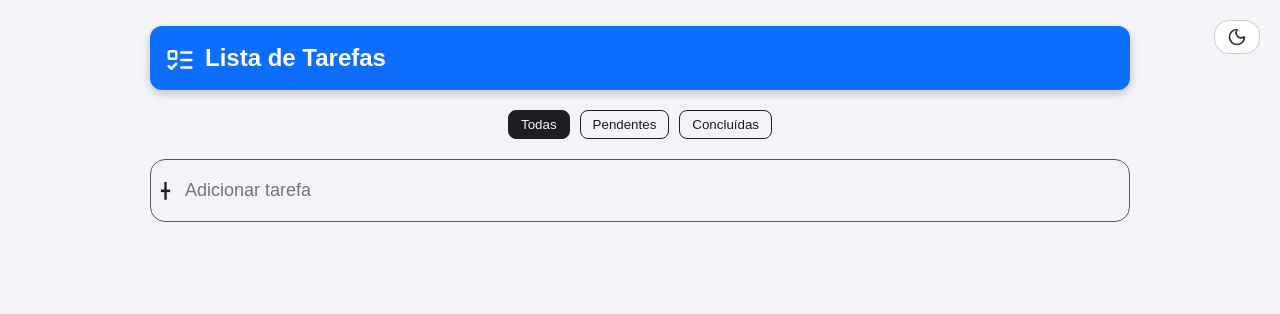
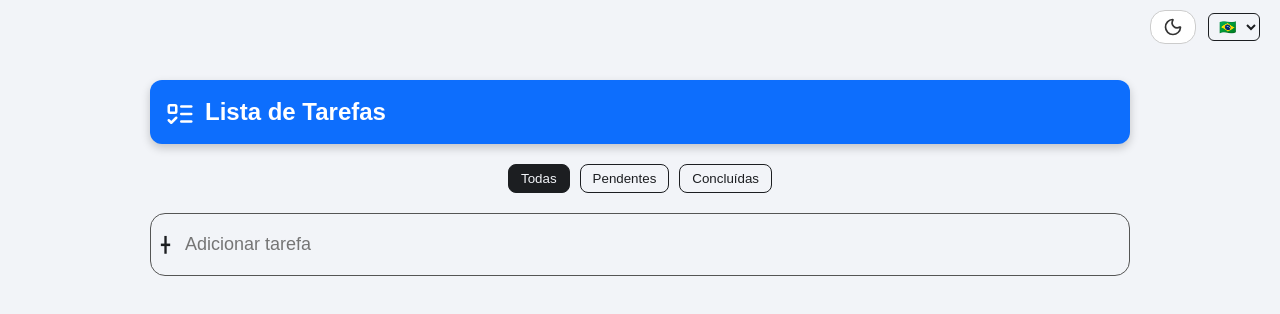
Before and after one commit to bdancost/todo_react_ts, a React (Create React App) app: page / in a window 1280 px wide. Shown: the top 314 px of the page. Built offline with nearby package versions, Linux system fonts and the light colour scheme.

Commit message:
Aplicando o botao de traduçao do codigo

```diff
--- a/src/App.styles.ts
+++ b/src/App.styles.ts
@@ -67,10 +67,6 @@ export const Input = styled.input`
 `;
 
 export const ToggleThemeButton = styled.button`
-  position: absolute;
-  top: 20px;
-  right: 20px;
-
   display: flex;
   justify-content: center;
   align-items: center;
@@ -82,7 +78,6 @@ export const ToggleThemeButton = styled.button`
   cursor: pointer;
   font-size: 18px;
   font-weight: bold;
-  z-index: 10;
   transition: all 0.3s;
 
   &:hover {
@@ -91,13 +86,9 @@ export const ToggleThemeButton = styled.button`
     opacity: 0.9;
   }
 
-  // Quando a tela for menor que 768px, muda o estilo:
   @media (max-width: 768px) {
-    position: static;
-    margin-left: auto;
     margin-top: 10px;
     margin-bottom: 10px;
-    margin-right: 10px;
   }
 `;
 
@@ -126,3 +117,31 @@ export const Filtros = styled.div`
     }
   }
 `;
+
+export const TopBar = styled.div`
+  display: flex;
+  justify-content: flex-end;
+  align-items: center;
+  gap: 12px;
+  padding: 10px 20px;
+
+  @media (max-width: 600px) {
+    flex-direction: column;
+    align-items: flex-end;
+    gap: 8px;
+  }
+`;
+
+export const LangSelect = styled.select`
+  padding: 4px 6px;
+  border-radius: 6px;
+  border: 1px solid ${({ theme }) => theme.text};
+  background: transparent;
+  color: ${({ theme }) => theme.text};
+  font-size: 14px;
+  cursor: pointer;
+
+  option {
+    color: black;
+  }
+`;
--- a/src/App.tsx
+++ b/src/App.tsx
@@ -7,8 +7,14 @@ import { Item } from "./types/Item";
 import { ListItem } from "./components/ListItem";
 import { AddArea } from "./components/AddArea";
 import { lightTheme, darkTheme, GlobalStyle } from "./App.styles";
+import { translations, Idioma } from "./i18n/translations";
 
 const App = () => {
+  const [idioma, setIdioma] = useState<Idioma>(() => {
+    return (localStorage.getItem("idioma") as Idioma) || "pt";
+  });
+  const t = translations[idioma];
+
   const [list, setList] = useState<Item[]>(() => {
     const saved = localStorage.getItem("todoList");
     return saved ? JSON.parse(saved) : [];
@@ -42,6 +48,10 @@ const App = () => {
     localStorage.setItem("darkMode", String(darkMode));
   }, [darkMode]);
 
+  useEffect(() => {
+    localStorage.setItem("idioma", idioma);
+  }, [idioma]);
+
   // Manipulação das tarefas
   const handleAddTask = (taskName: string) => {
     const newTask: Item = {
@@ -73,6 +83,7 @@ const App = () => {
     <ThemeProvider theme={darkMode ? darkTheme : lightTheme}>
       <GlobalStyle />
       <C.Container>
+        <C.TopBar>
           <C.ToggleThemeButton onClick={() => setDarkMode((prev) => !prev)}>
             {darkMode ? (
               <Sun color="#f1c40f" size={20} />
@@ -81,6 +92,16 @@ const App = () => {
             )}
           </C.ToggleThemeButton>
 
+          <C.LangSelect
+            value={idioma}
+            onChange={(e) => setIdioma(e.target.value as Idioma)}
+          >
+            <option value="pt">🇧🇷</option>
+            <option value="en">🇺🇸</option>
+            <option value="es">🇪🇸</option>
+          </C.LangSelect>
+        </C.TopBar>
+
         <C.Area>
           <C.Header>
             <ListTodo
@@ -88,7 +109,7 @@ const App = () => {
               color="#fff"
               style={{ marginRight: "10px", marginTop: "4px" }}
             />
-            Lista de Tarefas
+            {t.title}
           </C.Header>
 
           <C.Filtros>
@@ -120,6 +141,7 @@ const App = () => {
               onChange={handleTaskChange}
               onRemove={handleRemoveTask}
               onEdit={handleEditTask}
+              t={t}
             />
           ))}
         </C.Area>
--- a/src/components/ListItem/index.tsx
+++ b/src/components/ListItem/index.tsx
@@ -2,15 +2,17 @@ import { useState } from "react";
 import * as C from "./styles";
 import { Item } from "../../types/Item";
 import { Trash2, X, Pencil, Check } from "lucide-react";
+import { translations } from "../../i18n/translations";
 
 type Props = {
   item: Item;
   onChange: (id: number, done: boolean) => void;
   onRemove: (id: number) => void;
   onEdit: (id: number, newName: string) => void;
+  t: (typeof translations)["pt"];
 };
 
-export const ListItem = ({ item, onChange, onRemove, onEdit }: Props) => {
+export const ListItem = ({ item, onChange, onRemove, onEdit, t }: Props) => {
   const [confirming, setConfirming] = useState(false);
   const [isEditing, setIsEditing] = useState(false);
   const [newName, setNewName] = useState(item.name);
@@ -52,7 +54,7 @@ export const ListItem = ({ item, onChange, onRemove, onEdit }: Props) => {
           <>
             <label>{item.name}</label>
             <div className="createdAt">
-              Criado em: {formatDate(item.createdAt)}
+              {t.createdAt}: {formatDate(item.createdAt)}
             </div>
           </>
         )}
@@ -82,8 +84,8 @@ export const ListItem = ({ item, onChange, onRemove, onEdit }: Props) => {
         <C.Overlay>
           <C.Modal>
             <div className="icon">🗑️</div>
-            <h2>Remover Tarefa</h2>
-            <p>Você tem certeza que deseja remover esta tarefa da lista?</p>
+            <h2>{t.removeTitle}</h2>
+            <p>{t.removeConfirm}</p>
             <div className="buttons">
               <C.ModalButton
                 variant="danger"
@@ -93,7 +95,7 @@ export const ListItem = ({ item, onChange, onRemove, onEdit }: Props) => {
                 }}
               >
                 <Trash2 size={18} />
-                Sim
+                {t.btnYes}
               </C.ModalButton>
 
               <C.ModalButton
@@ -101,7 +103,7 @@ export const ListItem = ({ item, onChange, onRemove, onEdit }: Props) => {
                 onClick={() => setConfirming(false)}
               >
                 <X size={18} />
-                Não
+                {t.btnNo}
               </C.ModalButton>
             </div>
           </C.Modal>
--- /dev/null
+++ b/src/i18n/translations.ts
@@ -0,0 +1,30 @@
+// src/i18n/translations.ts
+
+export type Idioma = "pt" | "en" | "es";
+
+export const translations = {
+  pt: {
+    title: "Lista de Tarefas",
+    createdAt: "Criado em",
+    removeConfirm: "Você tem certeza que deseja remover esta tarefa da lista?",
+    removeTitle: "Remover Tarefa",
+    btnYes: "Sim",
+    btnNo: "Não",
+  },
+  en: {
+    title: "Task List",
+    createdAt: "Created on",
+    removeConfirm: "Are you sure you want to delete this task?",
+    removeTitle: "Delete Task",
+    btnYes: "Yes",
+    btnNo: "No",
+  },
+  es: {
+    title: "Lista de Tareas",
+    createdAt: "Creado el",
+    removeConfirm: "¿Estás seguro de que deseas eliminar esta tarea?",
+    removeTitle: "Eliminar Tarea",
+    btnYes: "Sí",
+    btnNo: "No",
+  },
+};
```
Lines whose indentation alone changed are shown as unchanged.
